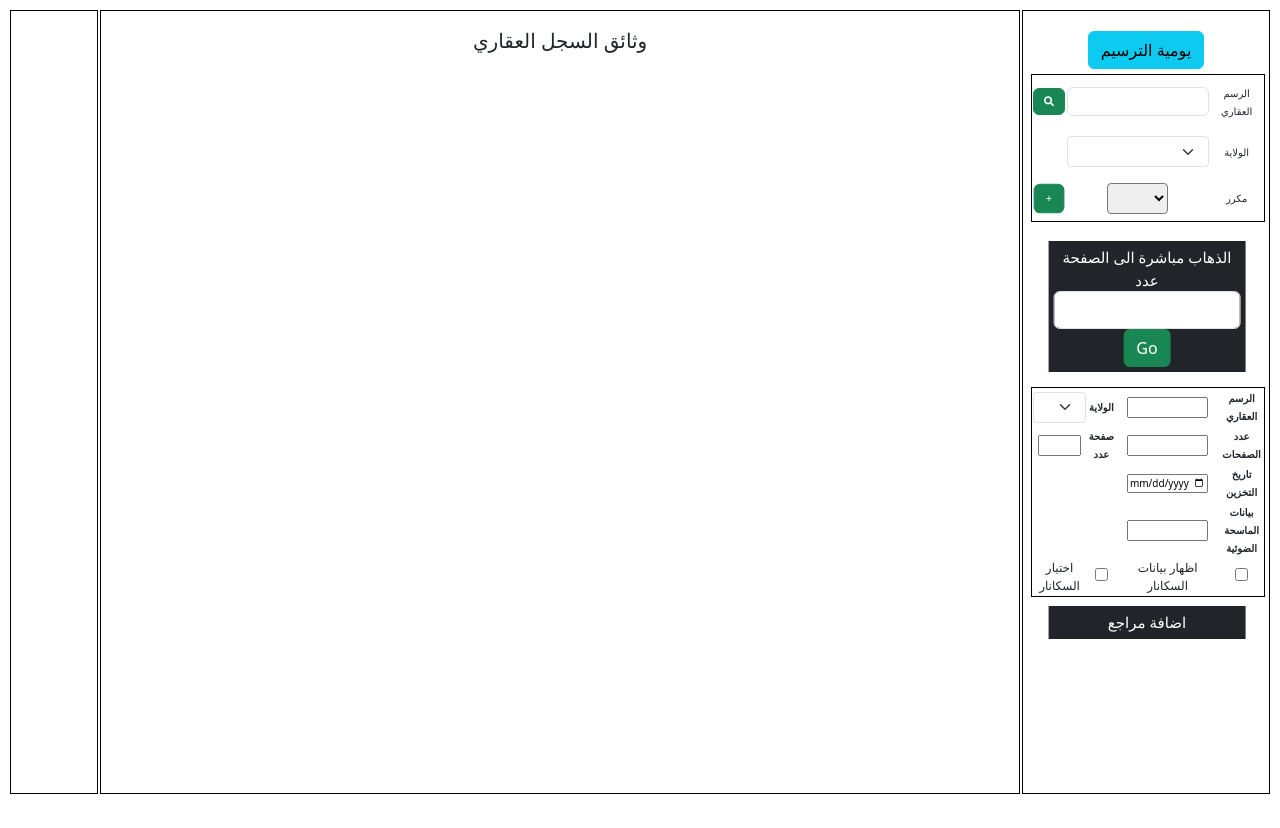
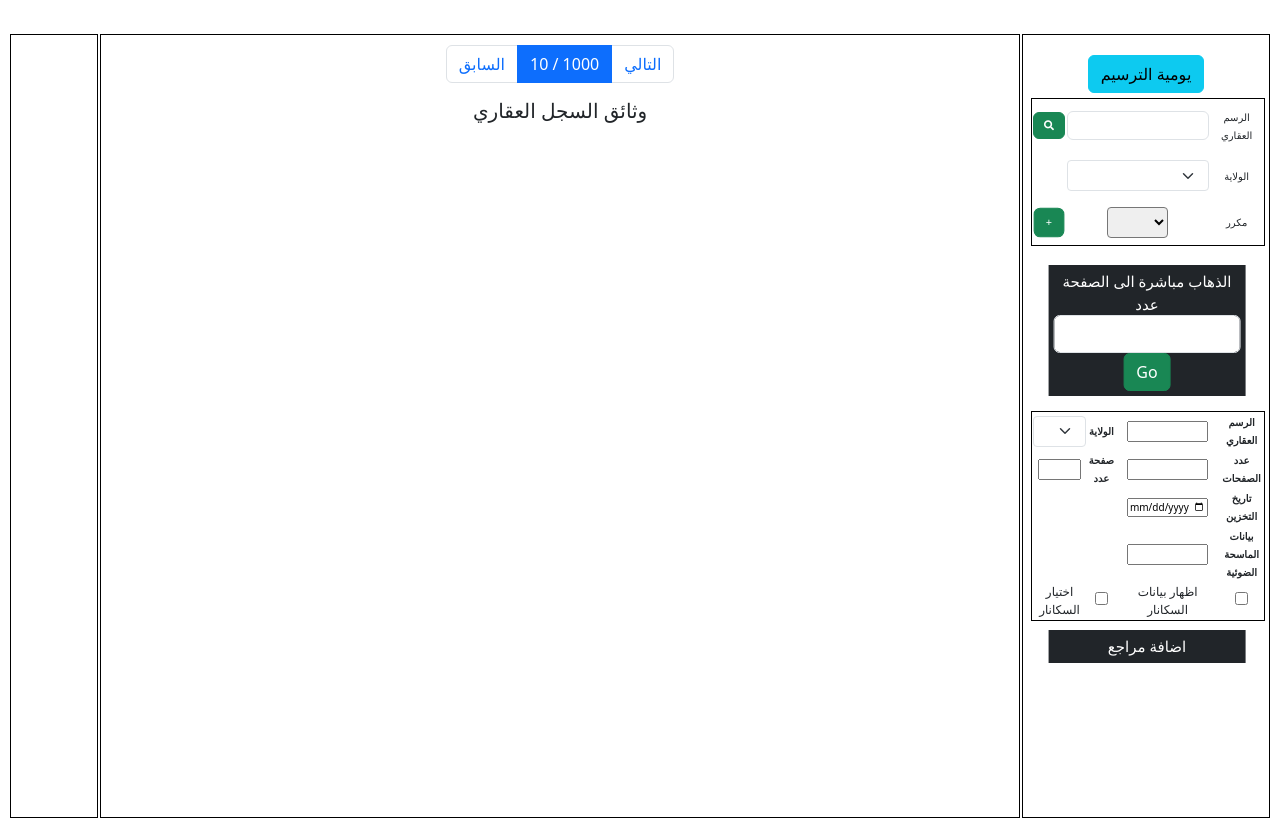
Before and after one commit to Amir-2018/front_jed, a Django app: page / in a window 1280 px wide. Before the commit the page ends 794 px from the top, so only its background shows below. Run offline with Django 4.2, Linux system fonts and the light colour scheme; lists and menus that the app fills with data are empty; some libraries are stand-ins or nearby versions.

Commit message:
working on pagination

```diff
--- a/templates/homepage.html
+++ b/templates/homepage.html
@@ -288,6 +288,7 @@
 
 
               </div>
+              <br>
 
             <div class="grid-container">
                 <div >
@@ -318,6 +319,20 @@
                   </ul>
                 </div>
                 <div id="over" style="padding: 10px;">
+                    <nav aria-label="Pagination">
+                        <ul class="pagination justify-content-center">
+                            <li class="page-item ">
+                                <a class="page-link" href="#" tabindex="-1" aria-disabled="true">السابق</a>
+                            </li>
+                            <li class="page-item active" aria-current="page">
+                                <a class="page-link" href="#"><span id="num1">10</span> / <span id="num2">1000</span></a>
+                            </li>
+
+                            <li class="page-item">
+                                <a class="page-link" href="#">التالي</a>
+                            </li>
+                        </ul>
+                    </nav>
                     <!-- <h1>Page test</h1> -->
                     <h5 id="msg" class="mt-2"></h5>
                     <h1>{{response_data}}</h1>
@@ -963,10 +978,7 @@ function processNextRequest() {
 }
 
 
-
-
-
-
+// work on pagination
 
 
 
```
Also changed, not shown: db.sqlite3.
